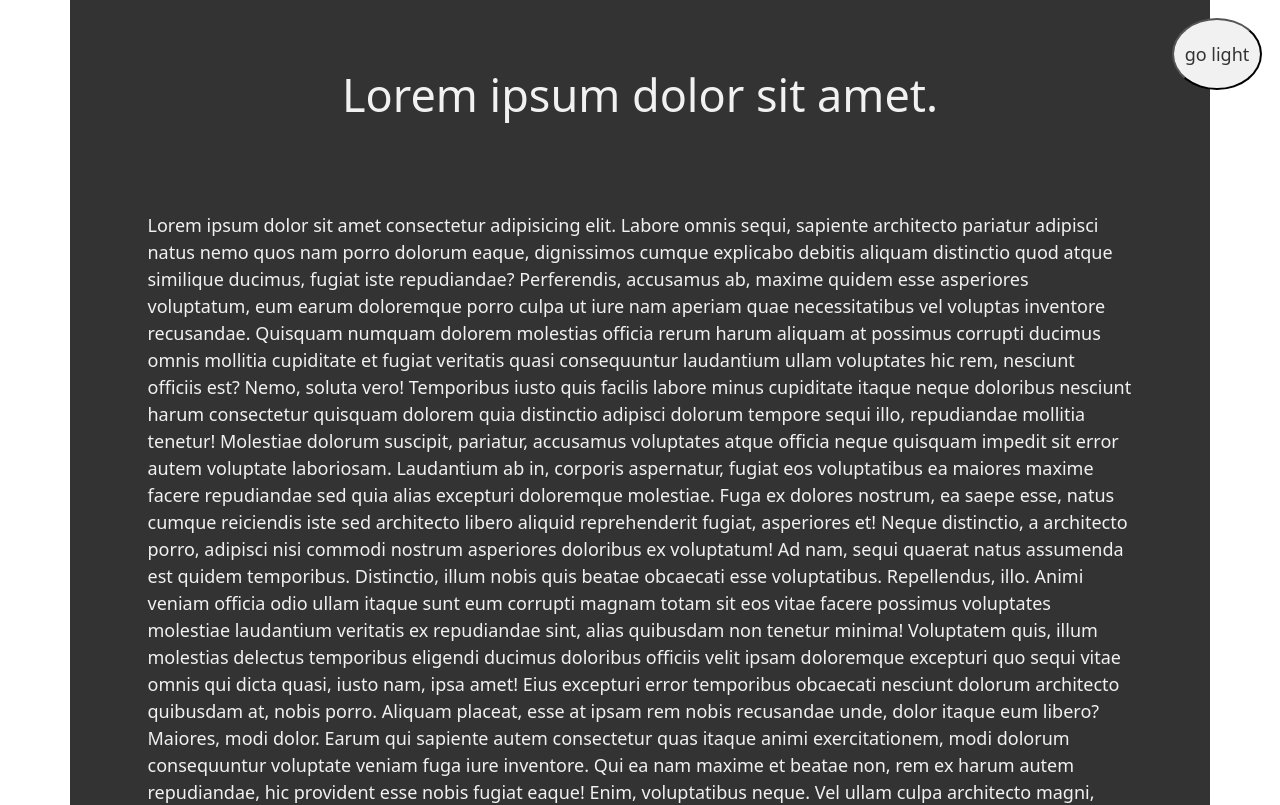
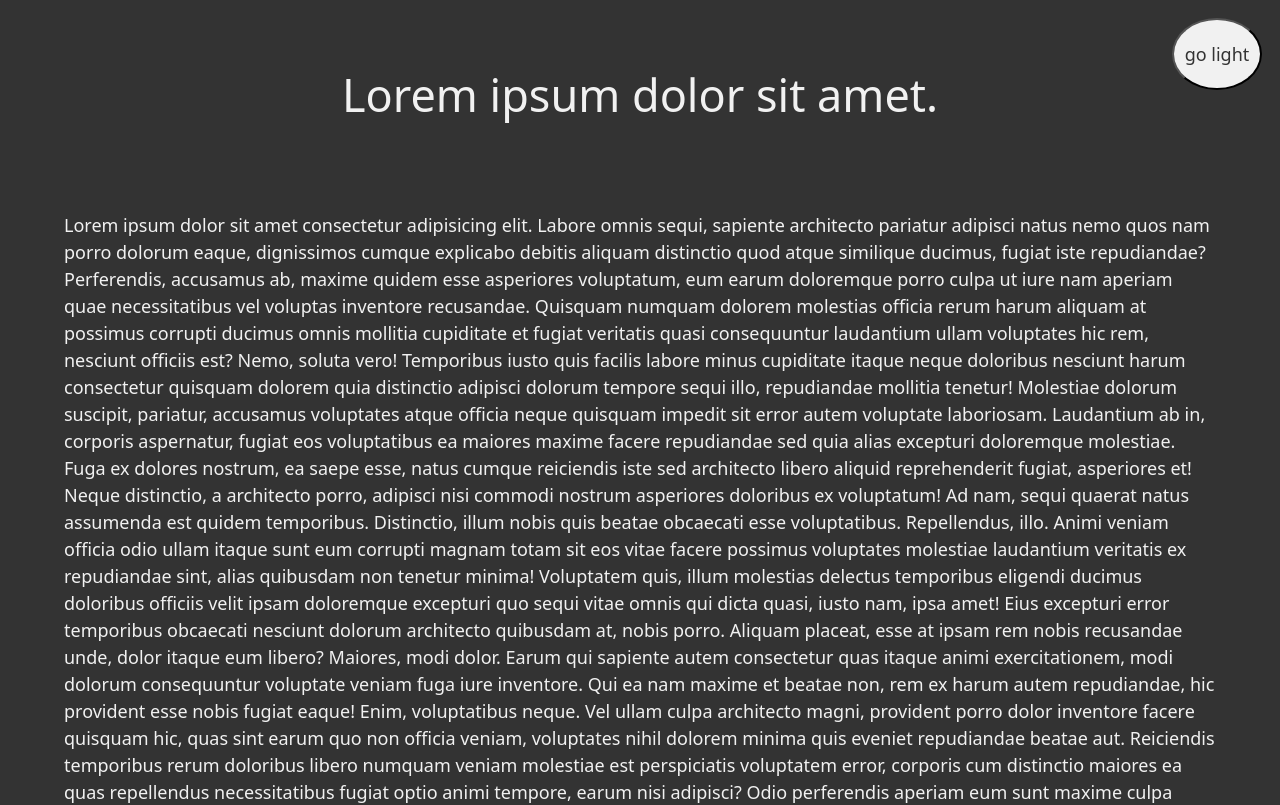
Before and after one commit to trevorius/SvelteDeAaZ-v1, a Svelte app: page / in a window 1280 px wide. Shown: the top 805 px of the page. Built offline with nearby package versions, Linux system fonts and the light colour scheme.

Commit message:
style fixes

```diff
--- a/src/App.svelte
+++ b/src/App.svelte
@@ -7,7 +7,7 @@
 </script>
 
 <!-- <AppComponents /> -->
-<div class="container {darkMode ? 'go-dark' : 'go-light'}">
+<div class="container-nonBS {darkMode ? 'go-dark' : 'go-light'}">
   <ToggleMode />
   <h1>Lorem ipsum dolor sit amet.</h1>
   <p class="content">
@@ -71,9 +71,10 @@
     text-align: center;
     padding: 1.5em 4em;
   }
-  .container-non {
+  .container-nonBS {
     width: 100%;
     height: auto;
+    min-height: 100vh;
   }
   .content {
     padding: 0.75em 5vw;
```
